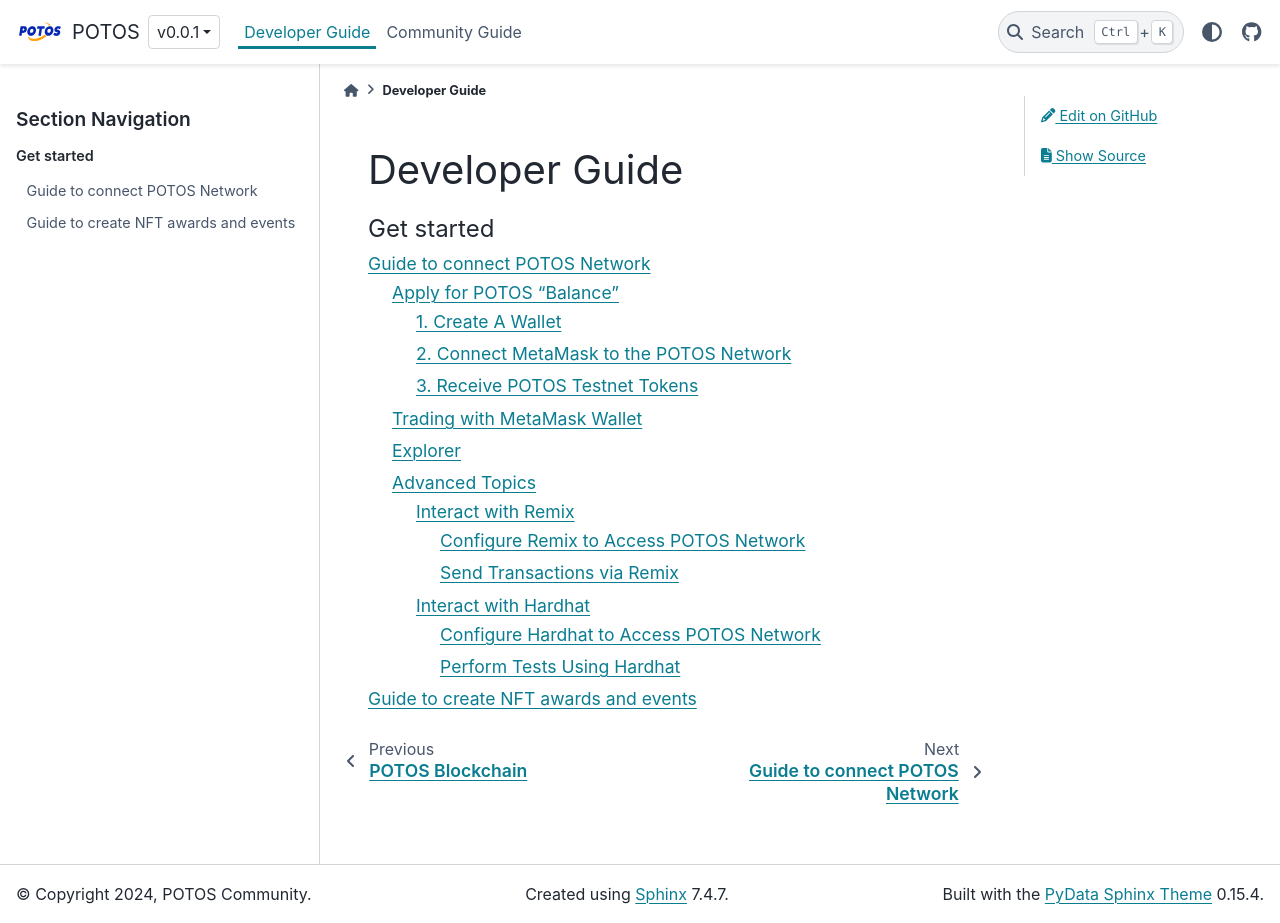
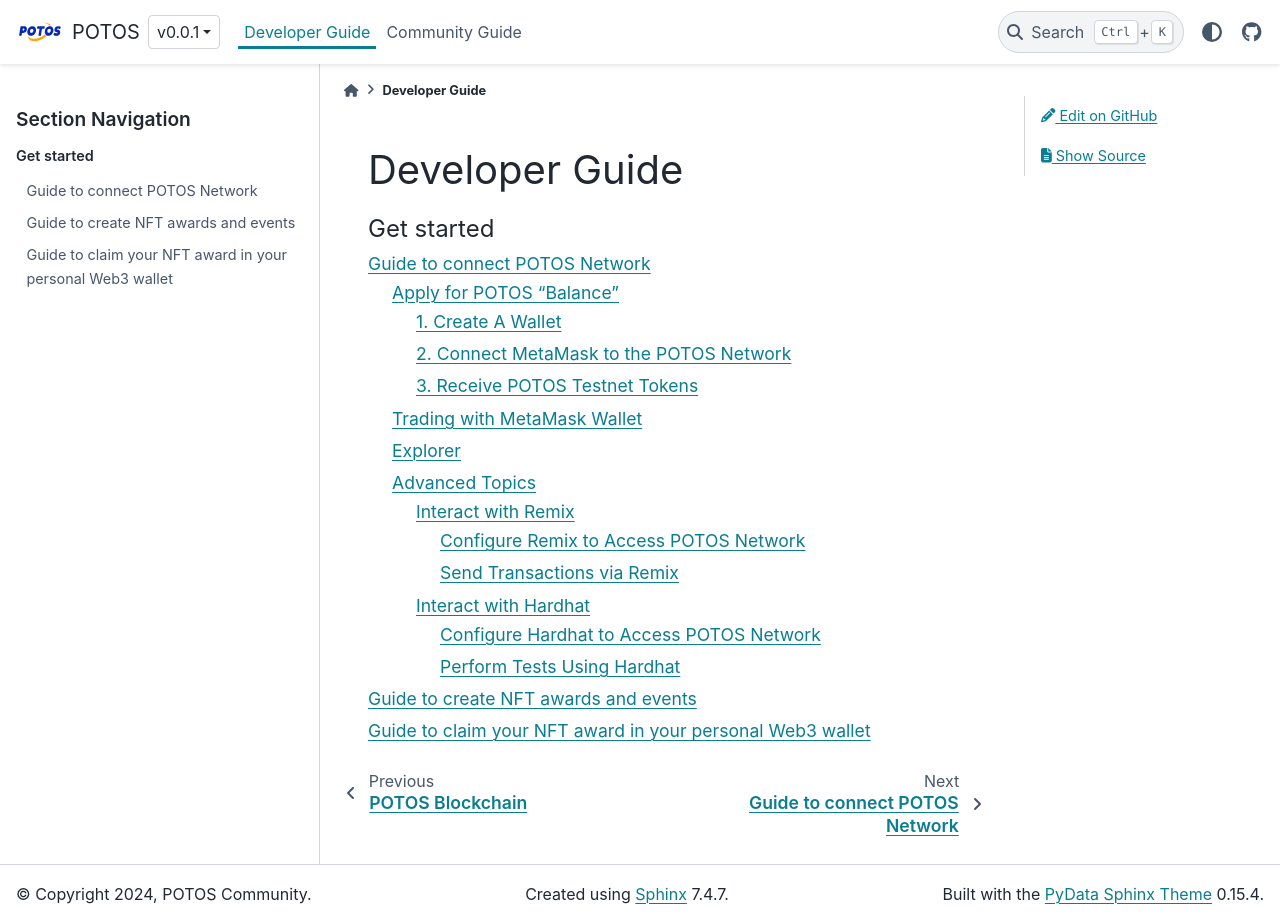
Before and after one commit to potoshk/potos-docs, a Sphinx documentation site: the page built from docs/dev_guide/index.md, in a window 1280 px wide and 923 px high. Built offline with Sphinx 7.4.7 and the PyData theme 0.15.4, drawn with Linux system fonts in a browser that asks for light colours; pages that are not in the unit, such as notebooks, are missing from menus.

Commit message:
Add claim guide path

````diff
--- /dev/null
+++ b/docs/dev_guide/claim_guide.md
@@ -0,0 +1 @@
+# Guide to claim your NFT award in your personal Web3 wallet
--- a/docs/dev_guide/index.md
+++ b/docs/dev_guide/index.md
@@ -12,4 +12,5 @@
 
 connect_guide
 create_guide
+claim_guide
 ```
````
